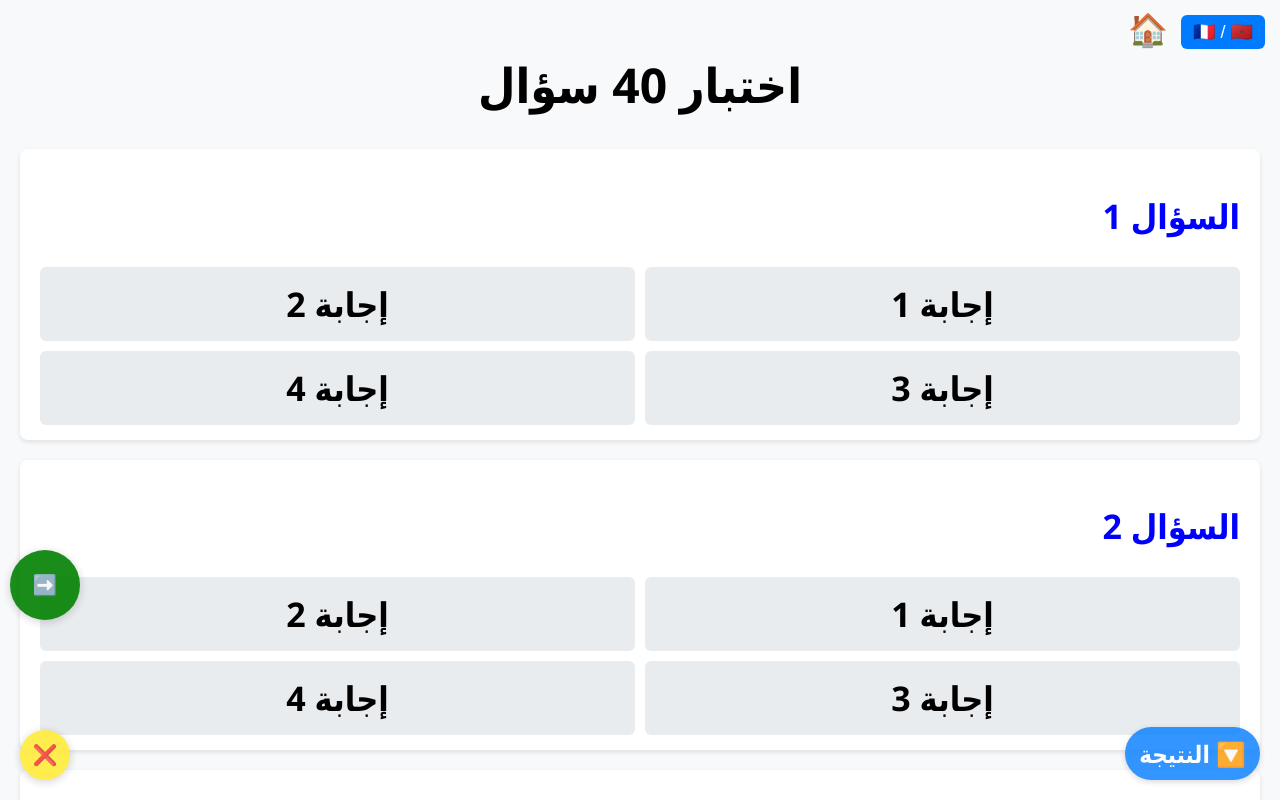
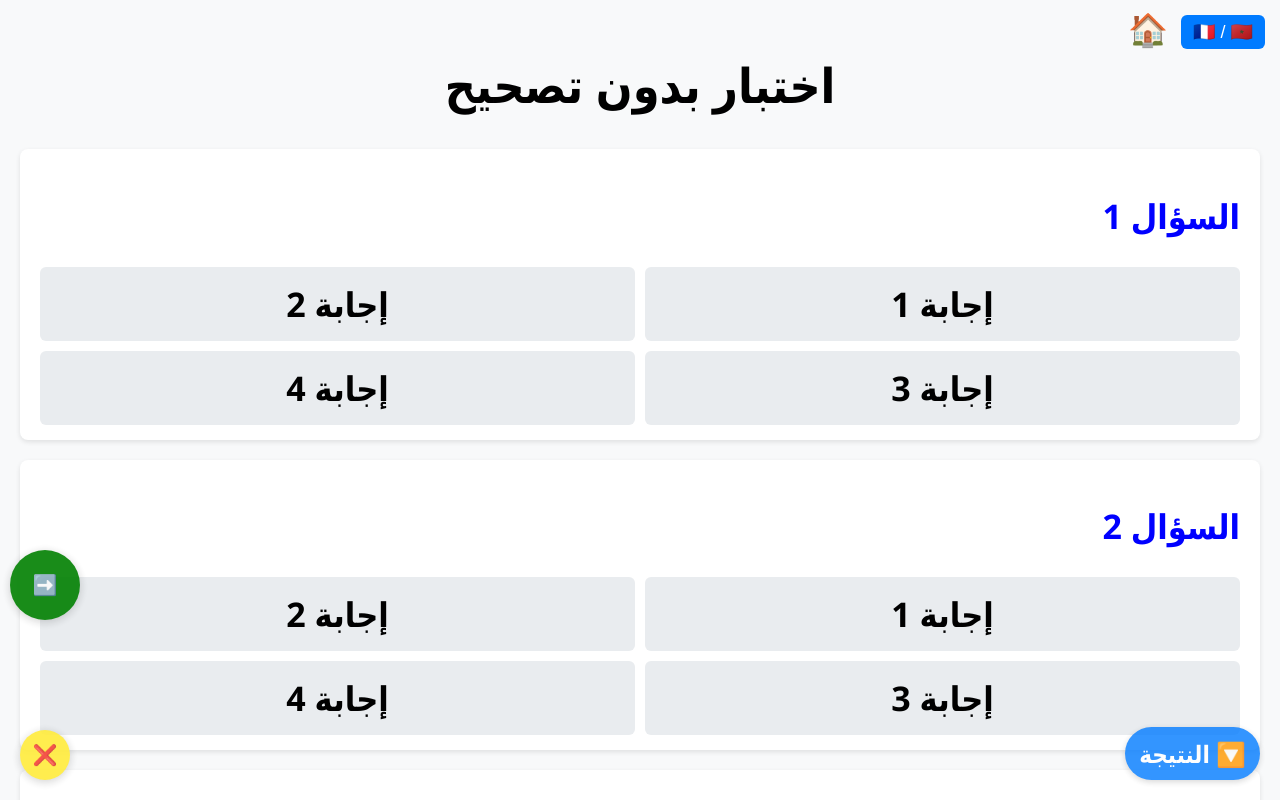
Before and after one commit to jachkoune/code-route, a plain HTML site: page testsanscorrige/index.html in a window 1280 px wide. Shown: the top 800 px of the page. Drawn offline with Linux system fonts and the light colour scheme.

Commit message:
title translation
title translation toggle

```diff
--- a/testsanscorrige/index.html
+++ b/testsanscorrige/index.html
@@ -4,7 +4,7 @@
 <head>
   <meta charset="UTF-8" />
   <meta name="viewport" content="width=device-width, initial-scale=1.0"/>
-  <title>Test sans Correction</title>
+  <title>اختبار بدون تصحيح</title>
 <style>
   body {
       font-family: 'Segoe UI', Tahoma, Geneva, Verdana, sans-serif;
@@ -445,7 +445,7 @@
 
     const translations = {
       fr: {
-        title: "Test 40 questions",
+        title: "Test sans corrigé",
         showResults: "Maj/Affichage des résultats",
         resultTitle: "Vos réponses :",
         response: "Réponse",
@@ -454,10 +454,11 @@
         score: "Résultat",
         scroll: "🔄 Résultats",
         noAnswer: "Aucune",
-        Reset: "Réinitialiser"
+        Reset: "Réinitialiser",
+		Pagetitle : "Test sans corrigé" // French page title
       },
       ar: {
-        title: "اختبار 40 سؤال",
+        title: "اختبار بدون تصحيح",
         showResults: "إظهار/تحديث النتائج",
         resultTitle: "إجاباتك:",
         response: "إجابة",
@@ -466,7 +467,9 @@
         score: "النتيجة",
         scroll: "🔄 عرض النتائج",
         noAnswer: "بدون",
-        Reset: "إعادة ضبط"
+        Reset: "إعادة ضبط",
+        Pagetitle : "اختبار بدون تصحيح" // Arabic page title
+
       }
     };
 
@@ -616,6 +619,7 @@
       document.getElementById("show-results").textContent = translations[currentLang].showResults;
       document.getElementById("reset-btn").textContent = translations[currentLang].Reset;
       document.getElementById("scroll-link").textContent = translations[currentLang].scroll;
+		document.title = translations[currentLang].Pagetitle;
 
       if (resultsDisplayed) {
         showResults();
```
Also changed, not shown: testaveccorrige/index.html (+6 -3 lines), 1 other file.
